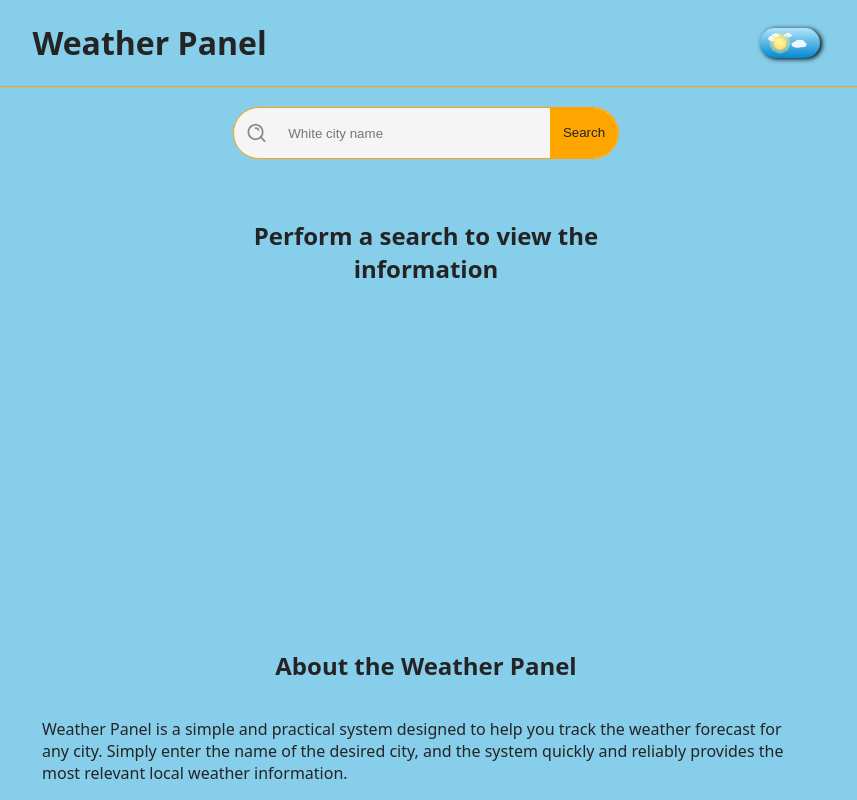
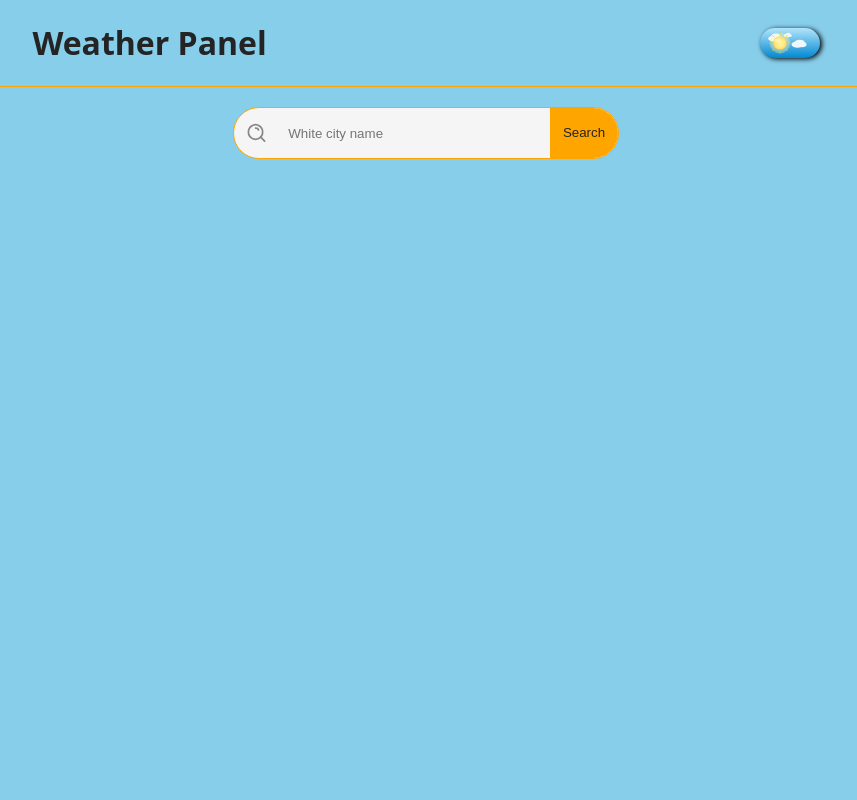
Before and after one commit to Iure-Lima/Weather-React-SPA, a React (Vite) app: page / in a window 1280 px wide. Shown: the top 800 px of the page, without its empty margins (214-1071 px from the left). Built offline with nearby package versions, Linux system fonts and the light colour scheme.

Commit message:
feat: add routes

```diff
--- a/src/App.tsx
+++ b/src/App.tsx
@@ -5,8 +5,10 @@ import ThemeSwitcher from "./components/ThemeSwitcher/ThemeSwitcher.tsx";
 import Home from "./components/Home/Home.tsx";
 import WeatherDetails from "./components/WeatherDetails/WeatherDetails.tsx";
 import About from "./components/About/About.tsx";
+import { Route, Routes, useNavigate } from "react-router-dom";
 
 function App() {
+  const navigate = useNavigate()
   const [themeApp, setThemeApp] = useState("light");
   const [cityName, setCityName] = useState<string>("");
 
@@ -16,6 +18,7 @@ function App() {
 
   const handleCityName = (cityName: string) => {
     setCityName(cityName);
+    navigate(`/forecast/${cityName}`)
   };
 
 
@@ -26,9 +29,11 @@ function App() {
         <ThemeSwitcher callback={handleSwitcherThemeApp} />
       </header>
       <section className="container">
-        <Home handleCity={handleCityName}/>
-        <WeatherDetails/>
-        <About/>
+        <Routes>
+          <Route path="/" element={<Home handleCity={handleCityName}/>}/>
+          <Route path="/about" element={<About/>}/>
+          <Route path="/forecast/:cityName" element={<WeatherDetails/>}/>
+        </Routes>
       </section>
     </main>
   );
```
